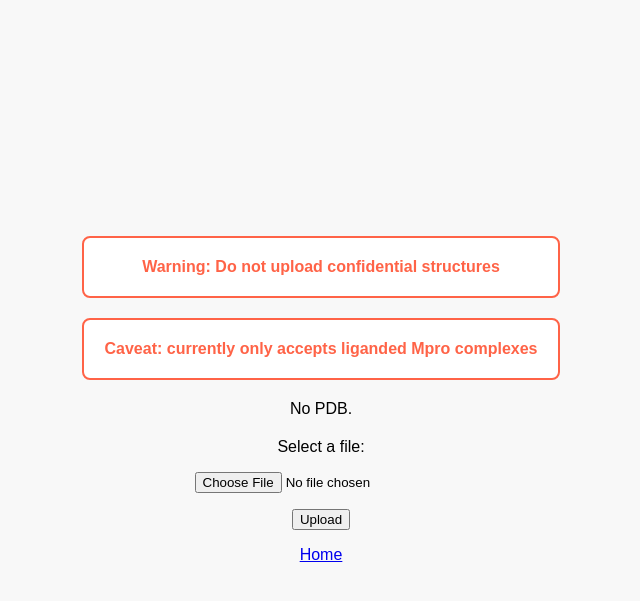
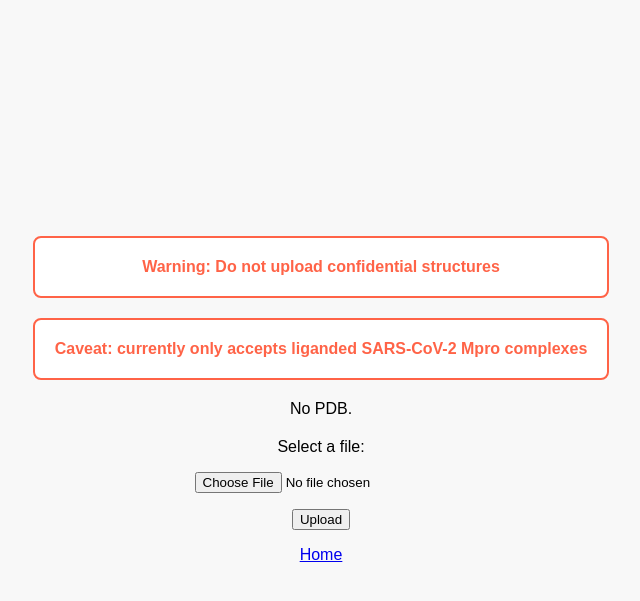
Before and after one commit to asapdiscovery/argos, a Django app: page /argos_viewer in a window 1280 px wide. Shown: the top 601 px of the page, without its empty margins (319-959 px from the left). Run offline with Django 4.2, Linux system fonts and the light colour scheme; data that the repository does not hold is empty.

Commit message:
fix caveat and names

```diff
--- a/argos/argos_viewer/templates/list.html
+++ b/argos/argos_viewer/templates/list.html
@@ -2,7 +2,7 @@
 <html lang="en">
 <head>
     <meta charset="utf-8">
-    <title>ASAP Discovery file Viewer</title>
+    <title>ASAP Discovery file viewer</title>
     <style>
         body {
             font-family: Arial, sans-serif;
@@ -46,7 +46,7 @@
 <body>
     <div class="container">
         <div class="warning">Warning: Do not upload confidential structures</div>
-        <div class="warning">Caveat: currently only accepts liganded Mpro complexes</div>
+        <div class="warning">Caveat: currently only accepts liganded SARS-CoV-2 Mpro complexes</div>
 
         <!-- List of uploaded documents -->
         {% if pdb_files %}
```
